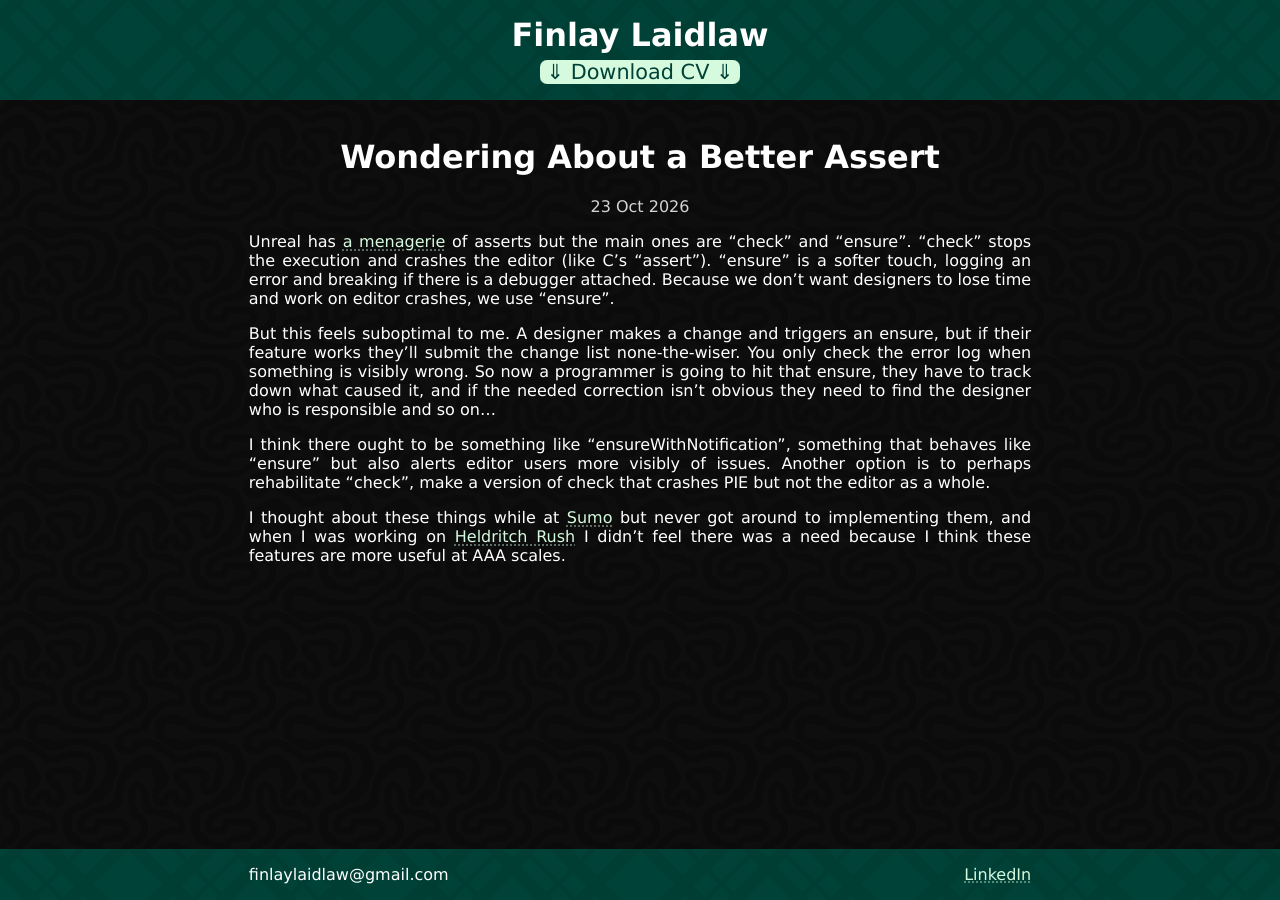
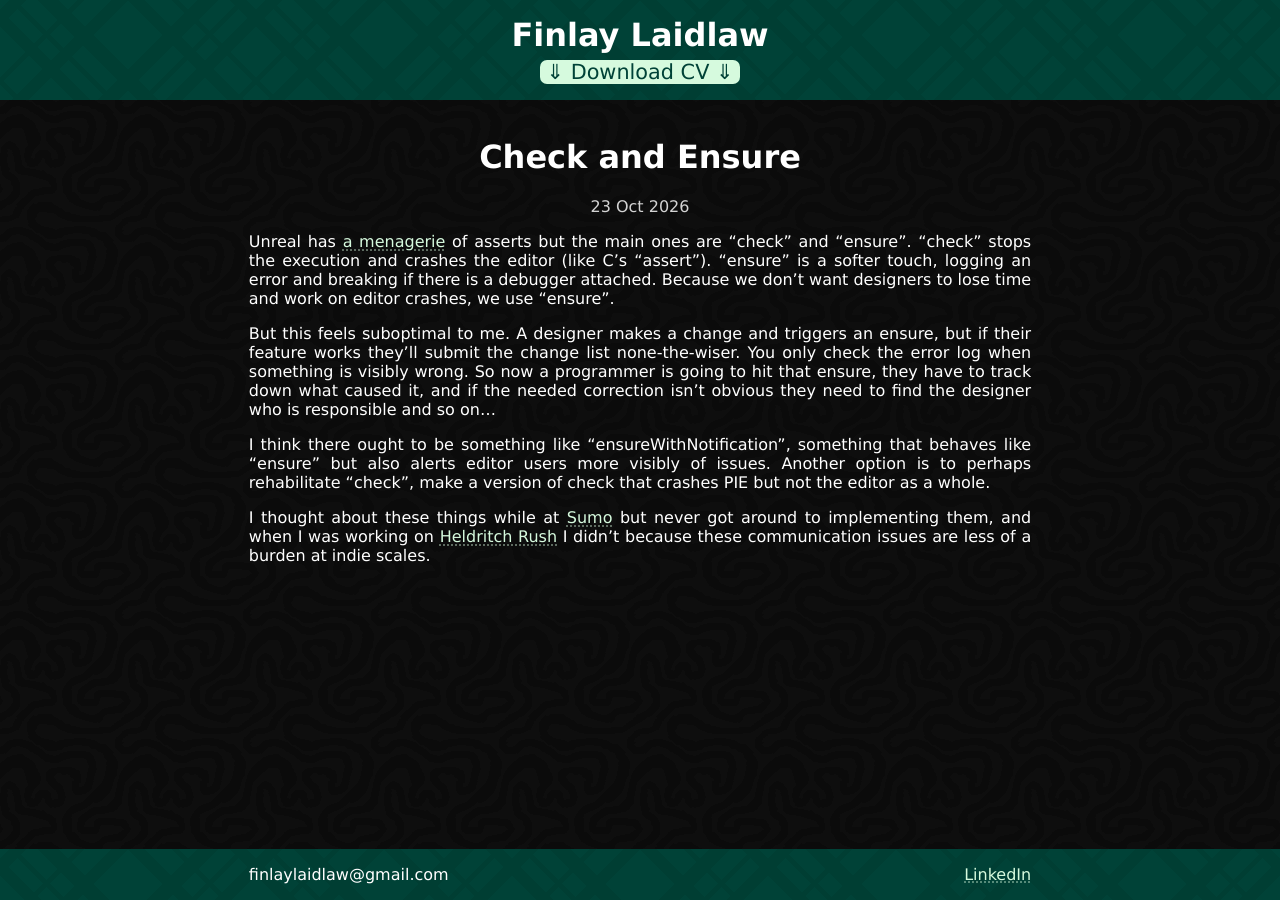
Before and after one commit to CyborgCabbage/cyborgcabbage.github.io, a Jekyll site: the page built from _posts/blog/2026-10-23-ensure.md, in a window 1280 px wide. Built offline with Jekyll 4.4.1, drawn with Linux system fonts in a browser that asks for light colours.

Commit message:
Tweaks to multiple posts

```diff
--- a/_posts/blog/2026-10-23-ensure.md
+++ b/_posts/blog/2026-10-23-ensure.md
@@ -1,6 +1,6 @@
 ---
 layout: post
-title: Wondering About a Better Assert
+title: Check and Ensure
 ---
 
 Unreal has [a menagerie](https://dev.epicgames.com/documentation/unreal-engine/asserts-in-unreal-engine) of asserts but the main ones are "check" and "ensure". "check" stops the execution and crashes the editor (like C's "assert"). "ensure" is a softer touch, logging an error and breaking if there is a debugger attached. Because we don't want designers to lose time and work on editor crashes, we use "ensure".
@@ -9,4 +9,4 @@ But this feels suboptimal to me. A designer makes a change and triggers an ensur
 
 I think there ought to be something like "ensureWithNotification", something that behaves like "ensure" but also alerts editor users more visibly of issues. Another option is to perhaps rehabilitate "check", make a version of check that crashes PIE but not the editor as a whole.
 
-I thought about these things while at [Sumo]({% post_url project/2025-08-01-sumo-digital %}) but never got around to implementing them, and when I was working on [Heldritch Rush]({% post_url /project/2026-09-01-heldritch-rush %}) I didn't feel there was a need because I think these features are more useful at AAA scales.
+I thought about these things while at [Sumo]({% post_url project/2025-08-01-sumo-digital %}) but never got around to implementing them, and when I was working on [Heldritch Rush]({% post_url /project/2026-09-01-heldritch-rush %}) I didn't because these communication issues are less of a burden at indie scales.
```
Also changed, not shown: _posts/blog/2025-12-03-unifont.md (+8 -10 lines), _posts/project/2025-08-01-sumo-digital.md (+16 -7 lines), assets/images/project_d5_header.jpg (added), 1 other file.
